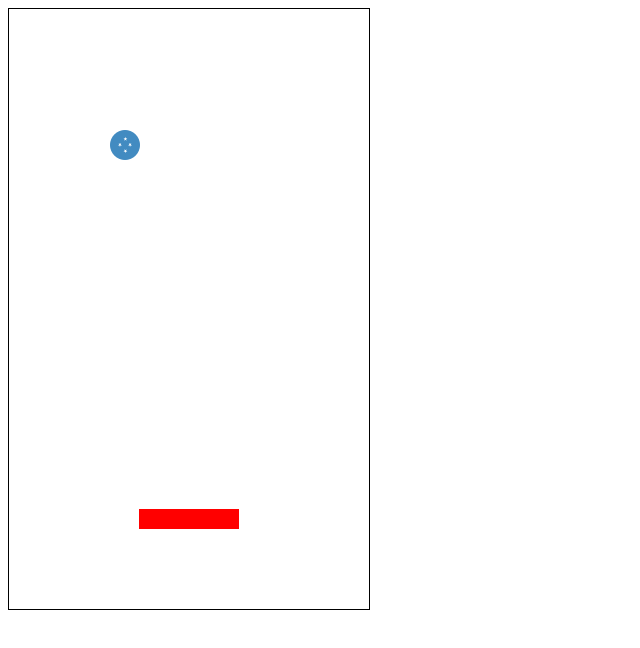
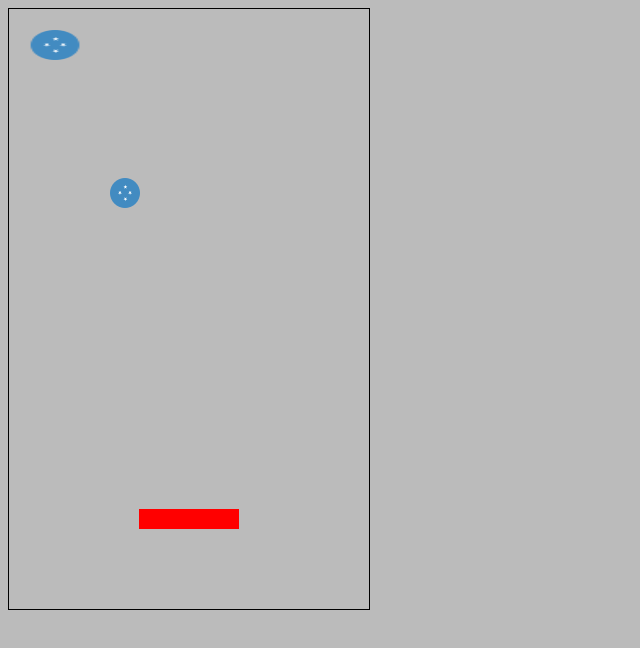
Before and after one commit to diegoferraribruno/JavaScriptBrickBracker, a plain HTML site: page index.html in a window 1280 px wide. Shown: the whole page, without its empty margins (0-640 px from the left). Drawn offline with Linux system fonts and the light colour scheme.

Commit message:
Object-array

```diff
--- a/ball.js
+++ b/ball.js
@@ -36,11 +36,13 @@ export default class Ball {
     //check if hit Paddle
     let bottomOfBall = this.position.y + this.size;
     let topOfPaddle = this.game.paddle.position.y;
+    let leftSideOfPaddle = this.game.paddle.position.x;
+    let rightSideOfPaddle = this.game.paddle.position.x + this.game.paddle.width;
 
     if(
       bottomOfBall >= topOfPaddle &&
-      this.position.x  > this.game.paddle.position.x -(this.size/2) &&
-      this.position.x  < this.game.paddle.position.x + this.game.paddle.width + (this.size/2)
+      this.position.x  >= leftSideOfPaddle &&
+      this.position.x + this.size <= rightSideOfPaddle
     ) {
       this.speed.y = -this.speed.y;
       this.position.y = this.game.paddle.position.y - this.size;
--- /dev/null
+++ b/brick.js
@@ -0,0 +1,26 @@
+export default class Brick {
+  constructor(game, position){
+    this.image = document.getElementById("img_brick");
+
+    this.gameWidth = game.gameWidth;
+    this.gameHeight = game.gameHeight;
+
+    this.game = game;
+
+    this.position = position
+    this.width = 52;
+    this.height = 32;
+
+  }
+  update(deltaTime){}
+
+  draw(ctx){
+    ctx.drawImage(
+      this.image,
+      this.position.x,
+      this.position.y,
+      this.width,
+      this.height
+    );
+  }
+}
--- a/game.js
+++ b/game.js
@@ -1,6 +1,7 @@
 import Paddle from '/paddle.js';
 import InputHandler from '/input.js';
 import Ball from '/ball.js';
+import Brick from '/brick.js';
 
 export default class Game {
   constructor(gameWidth, gameHeight){
@@ -11,16 +12,16 @@ export default class Game {
         this.ball = new Ball(this);
         this.paddle = new Paddle(this);
 
-    this.gameObject = [this.ball, this.paddle];
+        let brick = new Brick(this, {x: 20, y: 20});
+
+        this.gameObject = [brick, this.ball, this.paddle];
 
         new InputHandler(this.paddle);
   }
     update(deltaTime){
-    this.paddle.update(deltaTime);
-    this.ball.update(deltaTime);
+        this.gameObject.forEach(object => object.update(deltaTime));
     }
     draw(ctx){
-    this.paddle.draw(ctx);
-    this.ball.draw(ctx);
+        this.gameObject.forEach(object => object.draw(ctx));
   }
 }
--- a/index.html
+++ b/index.html
@@ -10,11 +10,15 @@
     img {
       display: none;
     }
+    body {
+      background-color: #bbb;
+    }
     </style>
     <title>JS Game Class</title>
   </head>
   <body>
     <img id="img_ball" src="img/32/1f1eb-1f1f2.png">
+    <img id="img_brick" src="img/32/1f1eb-1f1f2.png">
     <canvas id="gameScreen" width="360" height="600"></canvas>
     <script src="main.js" type="module"></script>
   </body>
```
Lines whose indentation alone changed are shown as unchanged.
